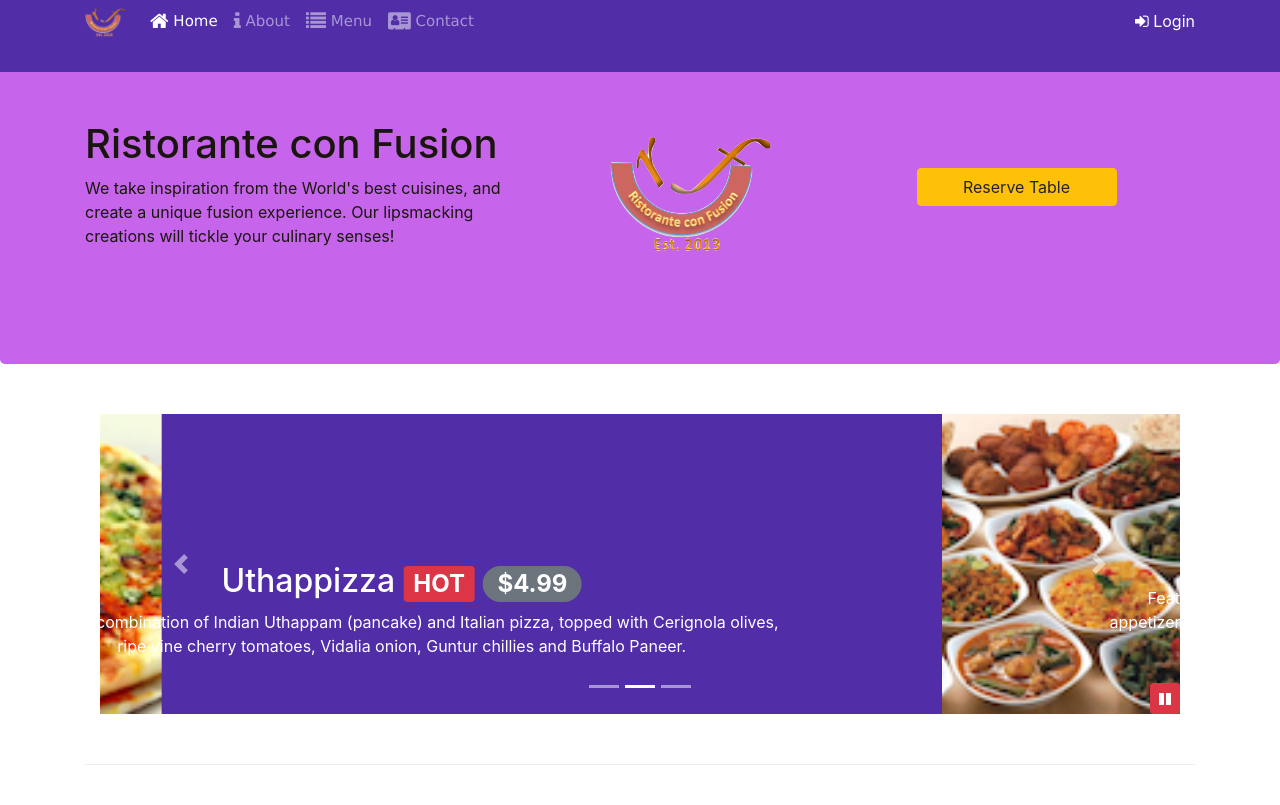
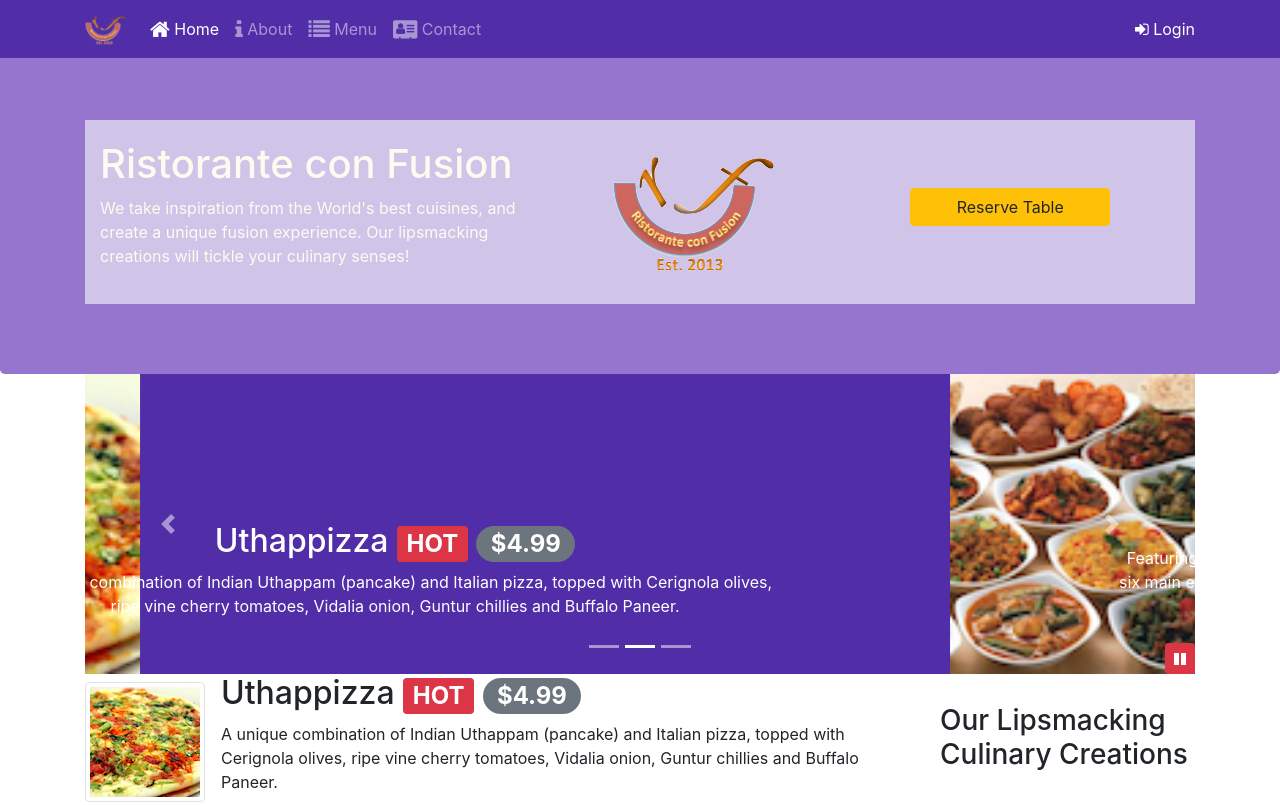
Before and after one commit to verma-mayank-01/Website-ScamBait, a website: page index.html in a window 1280 px wide. Shown: the top 805 px of the page. Drawn offline with nearby package versions, Linux system fonts and the light colour scheme.

Commit message:
excercise less

```diff
--- /dev/null
+++ b/css/styles.less
@@ -0,0 +1,67 @@
+@lt-gray: #ddd;
+@background-dark: #512DA8;
+@background_light: #9575CD;
+@background-pale: #D1C4E9;
+
+// height variables
+@carousel-item-height: 300px;
+
+.zero-margin(@pad-up-dn:0px, @pad-left-right:0px){
+    margin: 0px auto;
+    padding: @pad-up-dn @pad-left-right;
+}
+
+
+.row-header{
+    background-color: @background-pale;
+    .zero-margin(20px, 0px);
+}
+
+.jumbotron{
+    .zero-margin(70px, 30px);
+    background: @background_light;
+    color:floralwhite;
+}
+
+address{
+    font-size:80%;
+    margin:0px;
+    color:#0f0f0f;
+}
+
+body{
+    padding:50px 0px 0px 0px;
+    z-index:0;
+}
+
+.navbar-dark {
+     background-color: @background-dark;
+}
+
+.tab-content {
+    border-left: 1px solid @lt-gray;
+    border-right: 1px solid @lt-gray;
+    border-bottom: 1px solid @lt-gray;
+    padding: 10px;
+}
+
+.carousel {
+    background:@background-dark;
+
+    .carousel-item {
+        height: @carousel-item-height;
+        img {
+            position: absolute;
+            top: 0;
+            left: 0;
+            min-height: 300px;
+        }
+    }
+}
+
+#carouselButton {
+    right:0px;
+    position: absolute;
+    bottom: 0px;
+    z-index: 1;
+}
--- a/index.html
+++ b/index.html
@@ -12,7 +12,7 @@
     <link rel="stylesheet" href="node_modules/bootstrap/dist/css/bootstrap.min.css">
     <link rel="stylesheet" href="node_modules/font-awesome/css/font-awesome.min.css">
     <link rel="stylesheet" href="node_modules/bootstrap-social/bootstrap-social.css">
-    <link rel="stylesheet" href="css/style.css">
+    <link rel="stylesheet" href="css/styles.css">
     <title>Ristorante Con Fusion</title>
 </head>
 
```
Also changed, not shown: css/styles-old.css (renamed from css/style.css), css/styles.css (added).
